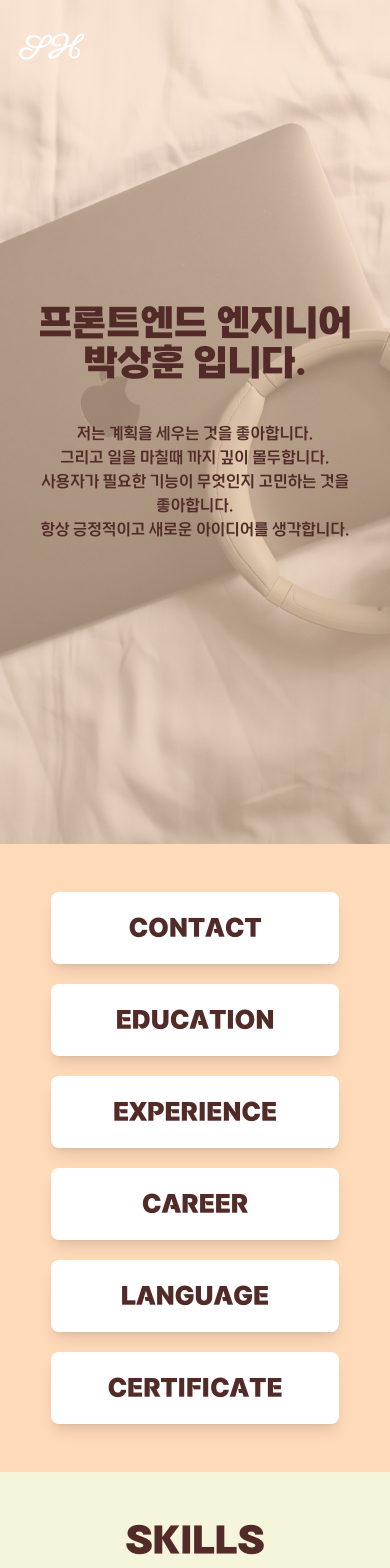
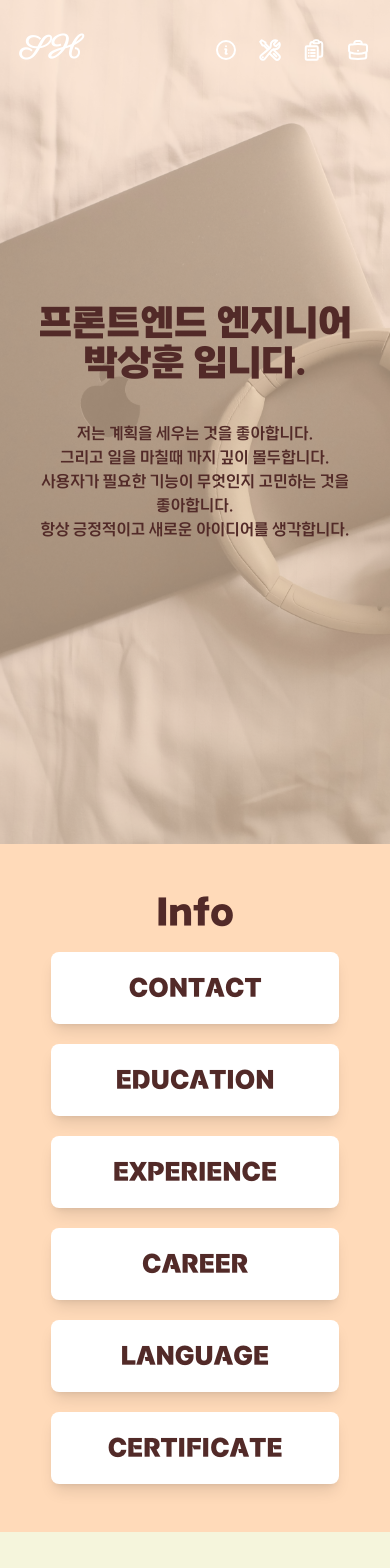
Before and after one commit to dannyp0930/portfolio, a React app: page / in a window 390 px wide. Shown: the top 1568 px of the page. Built offline with nearby package versions, Linux system fonts and the light colour scheme; no server answers; the database is empty.

Commit message:
feat: header icons

```diff
--- a/src/components/Header/index.jsx
+++ b/src/components/Header/index.jsx
@@ -6,11 +6,31 @@ export default function Header() {
       <nav className="flex items-center justify-between w-full h-full px-5 md:px-12">
         <a className="text-3xl font-parisienne md:text-4xl lg:text-5xl" href="#banner">SH
           <span className="hidden md:inline">&nbsp;Portfolio</span></a>
-        <ul className="items-center hidden gap-5 text-2xl md:flex">
-          <li><a className="hover:underline" href="#info">Info</a></li>
-          <li><a className="hover:underline" href="#skills">Skills</a></li>
-          <li><a className="hover:underline" href="#project">Project</a></li>
-          <li><a className="hover:underline" href="#career">Career</a></li>
+        <ul className="flex items-center gap-5 text-2xl">
+          <li><a className="hover:underline" href="#info">
+            <span className="hidden md:inline">Info</span>
+            <svg className="w-6 h-6 stroke-2 md:hidden stroke-white fill-transparent" xmlns="http://www.w3.org/2000/svg" viewBox="0 0 24 24">
+              <path strokeLinecap="round" strokeLinejoin="round" d="m11.25 11.25.041-.02a.75.75 0 0 1 1.063.852l-.708 2.836a.75.75 0 0 0 1.063.853l.041-.021M21 12a9 9 0 1 1-18 0 9 9 0 0 1 18 0Zm-9-3.75h.008v.008H12V8.25Z" />
+            </svg>
+          </a></li>
+          <li><a className="hover:underline" href="#skills">
+            <span className="hidden md:inline">Skills</span>
+            <svg className="w-6 h-6 stroke-2 md:hidden stroke-white fill-transparent" xmlns="http://www.w3.org/2000/svg" viewBox="0 0 24 24">
+              <path strokeLinecap="round" strokeLinejoin="round" d="M11.42 15.17 17.25 21A2.652 2.652 0 0 0 21 17.25l-5.877-5.877M11.42 15.17l2.496-3.03c.317-.384.74-.626 1.208-.766M11.42 15.17l-4.655 5.653a2.548 2.548 0 1 1-3.586-3.586l6.837-5.63m5.108-.233c.55-.164 1.163-.188 1.743-.14a4.5 4.5 0 0 0 4.486-6.336l-3.276 3.277a3.004 3.004 0 0 1-2.25-2.25l3.276-3.276a4.5 4.5 0 0 0-6.336 4.486c.091 1.076-.071 2.264-.904 2.95l-.102.085m-1.745 1.437L5.909 7.5H4.5L2.25 3.75l1.5-1.5L7.5 4.5v1.409l4.26 4.26m-1.745 1.437 1.745-1.437m6.615 8.206L15.75 15.75M4.867 19.125h.008v.008h-.008v-.008Z" />
+            </svg>
+          </a></li>
+          <li><a className="hover:underline" href="#project">
+            <span className="hidden md:inline">Project</span>
+            <svg className="w-6 h-6 stroke-2 md:hidden stroke-white fill-transparent" xmlns="http://www.w3.org/2000/svg" viewBox="0 0 24 24">
+              <path strokeLinecap="round" strokeLinejoin="round" d="M9 12h3.75M9 15h3.75M9 18h3.75m3 .75H18a2.25 2.25 0 0 0 2.25-2.25V6.108c0-1.135-.845-2.098-1.976-2.192a48.424 48.424 0 0 0-1.123-.08m-5.801 0c-.065.21-.1.433-.1.664 0 .414.336.75.75.75h4.5a.75.75 0 0 0 .75-.75 2.25 2.25 0 0 0-.1-.664m-5.8 0A2.251 2.251 0 0 1 13.5 2.25H15c1.012 0 1.867.668 2.15 1.586m-5.8 0c-.376.023-.75.05-1.124.08C9.095 4.01 8.25 4.973 8.25 6.108V8.25m0 0H4.875c-.621 0-1.125.504-1.125 1.125v11.25c0 .621.504 1.125 1.125 1.125h9.75c.621 0 1.125-.504 1.125-1.125V9.375c0-.621-.504-1.125-1.125-1.125H8.25ZM6.75 12h.008v.008H6.75V12Zm0 3h.008v.008H6.75V15Zm0 3h.008v.008H6.75V18Z" />
+            </svg>
+          </a></li>
+          <li><a className="hover:underline" href="#career">
+            <span className="hidden md:inline">Career</span>
+            <svg className="w-6 h-6 stroke-2 md:hidden stroke-white fill-transparent" xmlns="http://www.w3.org/2000/svg" viewBox="0 0 24 24">
+              <path strokeLinecap="round" strokeLinejoin="round" d="M20.25 14.15v4.25c0 1.094-.787 2.036-1.872 2.18-2.087.277-4.216.42-6.378.42s-4.291-.143-6.378-.42c-1.085-.144-1.872-1.086-1.872-2.18v-4.25m16.5 0a2.18 2.18 0 0 0 .75-1.661V8.706c0-1.081-.768-2.015-1.837-2.175a48.114 48.114 0 0 0-3.413-.387m4.5 8.006c-.194.165-.42.295-.673.38A23.978 23.978 0 0 1 12 15.75c-2.648 0-5.195-.429-7.577-1.22a2.016 2.016 0 0 1-.673-.38m0 0A2.18 2.18 0 0 1 3 12.489V8.706c0-1.081.768-2.015 1.837-2.175a48.111 48.111 0 0 1 3.413-.387m7.5 0V5.25A2.25 2.25 0 0 0 13.5 3h-3a2.25 2.25 0 0 0-2.25 2.25v.894m7.5 0a48.667 48.667 0 0 0-7.5 0M12 12.75h.008v.008H12v-.008Z" />
+            </svg>
+          </a></li>
         </ul>
       </nav>
     </header>
--- a/src/components/home/Career/index.jsx
+++ b/src/components/home/Career/index.jsx
@@ -14,7 +14,7 @@ export default function Career() {
   }, []);
 
   return (
-    <section id="career" className="flex flex-col items-center justify-center gap-12 py-12 md:py-16 lg:py-28 bg-pale-beige">
+    <section id="career" className="flex flex-col items-center justify-center gap-5 py-12 md:py-16 lg:py-28 bg-pale-beige">
       <h1>Career</h1>
       <ul className="flex flex-col gap-12 p-5">
         {careers.map(career => <li key={career.id}>
--- a/src/components/home/Info/index.jsx
+++ b/src/components/home/Info/index.jsx
@@ -43,10 +43,11 @@ export default function Info() {
   }, [selectItemIdx]);
 
   return (
-    <section id="info" className="flex items-center justify-center py-12 md:py-16 lg:py-28">
+    <section id="info" className="flex flex-col items-center justify-center gap-5 py-12 md:py-16 lg:py-28">
       {selectItemIdx ? (
         <ModalContainer closeModal={closeModal} children={selectItem} />
       ) : null}
+      <h1>Info</h1>
       <div className="grid grid-cols-1 grid-rows-6 gap-5 w-72 md:w-3/4 md:grid-cols-2 md:grid-rows-3 md:gap-10 lg:w-1/2">
         <div
           className="box-border flex flex-col p-5 bg-white rounded-lg shadow-lg cursor-pointer content-wrap lg:transition-transform lg:hover:-translate-y-5"
--- a/src/components/home/Project/index.jsx
+++ b/src/components/home/Project/index.jsx
@@ -30,7 +30,8 @@ export default function Project() {
   }, []);
 
   return (
-    <section id="project" className="flex items-center justify-center py-12 md:py-16 lg:py-28">
+    <section id="project" className="flex flex-col items-center justify-center py-12 md:py-16 lg:py-28">
+      <h1>Project</h1>
       <div className="w-11/12 lg:w-[1280px] h-[500px] m-auto relative overflow-hidden">
         <div className="absolute z-50 flex justify-between w-full -translate-y-1/2 top-1/2">
           <button className={["text-5xl font-bold text-sub cursor-pointer after:content-['<']", !select && "opacity-60"].join(" ")} onClick={goPrev}></button>
```
